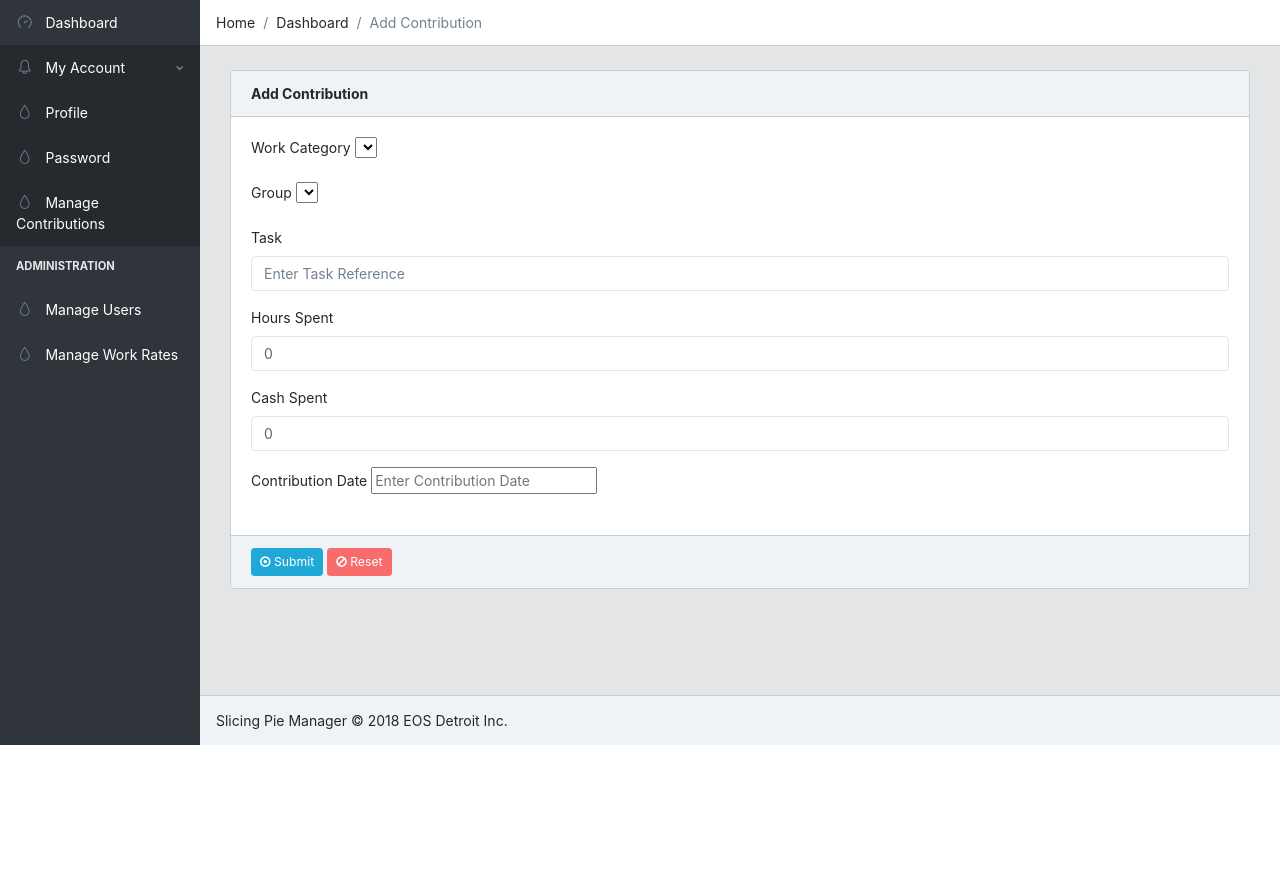
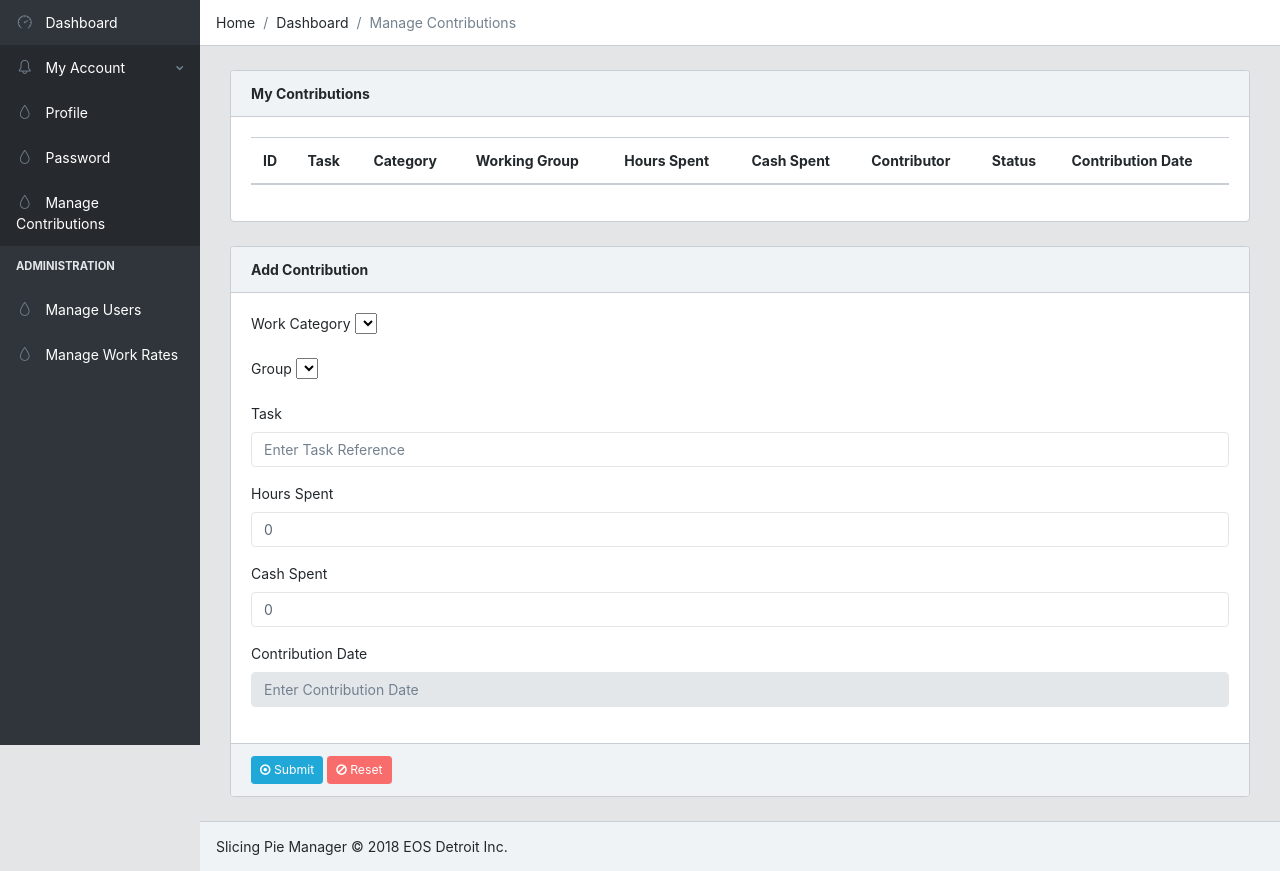
Before and after one commit to eosdetroit/slicing_pie_manager, a Flask app: template app/templates/pages/create_contribution.html in a window 1280 px wide. Shown: the part 55-926 px from the top of the page. Before the commit the page ends 800 px from the top, so only its background shows below. Run offline with Flask 2, Linux system fonts and the light colour scheme; the template is opened without the code that fills it: values that come from a table or form of the project are taken from there, others are empty; parts of the project's set-up code (start-up, migrations or seed data) failed here and were passed over; some libraries are stand-ins or nearby versions.

Commit message:
Add table for the User's contributions

```diff
--- a/app/templates/pages/admin/create_work_rate.html
+++ b/app/templates/pages/admin/create_work_rate.html
@@ -7,14 +7,14 @@
   <ol class="breadcrumb">
     <li class="breadcrumb-item">Home</li>
     <li class="breadcrumb-item">Admin</li>
-    <li class="breadcrumb-item active">Create Work Rate</li>
+    <li class="breadcrumb-item active">Manage Work Rates</li>
   </ol>
   <div class="container-fluid">
     <div class="animated fadeIn">
       <div class="card ">
         <form action="" method="POST" class="form" role="form">
           <div class="card-header ">
-            <strong>Create Work Rate</strong>
+            <strong>Add Work Rate</strong>
           </div>
           {% if form.errors %}
             <ul class="errors">
--- a/app/templates/pages/create_contribution.html
+++ b/app/templates/pages/create_contribution.html
@@ -7,10 +7,47 @@
   <ol class="breadcrumb">
     <li class="breadcrumb-item">Home</li>
     <li class="breadcrumb-item">Dashboard</li>
-    <li class="breadcrumb-item active">Add Contribution</li>
+    <li class="breadcrumb-item active">Manage Contributions</li>
   </ol>
   <div class="container-fluid">
     <div class="animated fadeIn">
+      <div class="card ">
+        <div class="card-header">
+          <strong>My Contributions</strong>
+        </div>
+        <div class="card-body">
+          <table class="table">
+            <thead>
+              <tr>
+                <th scope="col">ID</th>
+                <th scope="col">Task</th>
+                <th scope="col">Category</th>
+                <th scope="col">Working Group</th>
+                <th scope="col">Hours Spent</th>
+                <th scope="col">Cash Spent</th>
+                <th scope="col">Contributor</th>
+                <th scope="col">Status</th>
+                <th scope="col">Contribution Date</th>
+              </tr>
+            </thead>
+            <tbody>
+              {% for contribution in contributions %}
+              <tr>
+                <th scope="row">{{ contribution.id }}</th>
+                <th scope="row">{{ contribution.task }}</th>
+                <td scope="row">{{ contribution.work_rate.category }}</td>
+                <td scope="row">{{ contribution.role.label }}</td>
+                <td scope="row">{{ contribution.hours_spent }}</td>
+                <th scope="row">{{ contribution.cash_spent }}</th>
+                <th scope="row">{{ contribution.user.email }}</th>
+                <th scope="row">{{ contribution.status }}</th>
+                <th scope="row">{{ contribution.contribution_date }}</th>
+              </tr>
+              {% endfor %}
+            </tbody>
+          </table>
+        </div>
+      </div>
       <div class="card ">
         <form action="" method="POST" class="form" role="form">
           <div class="card-header">
@@ -57,7 +94,7 @@
                 </div>
                 <div class="form-group ">
                   <label for="contribution_date">Contribution Date</label>
-                  <input type="datetime" class="flatpickr" class="form-control" id="contribution_date" name="contribution_date" placeholder="Enter Contribution Date" value="">
+                  <input type="datetime" class="flatpickr form-control" id="contribution_date" name="contribution_date" placeholder="Enter Contribution Date" value="">
                 </div>
           </div>
           <div class="card-footer ">
--- a/app/views/misc_views.py
+++ b/app/views/misc_views.py
@@ -28,6 +28,8 @@ def create_contribution_page():
     form = ContributionForm(request.form)
     form.work_rate.choices = [(rate.id, rate.category) for rate in WorkRate.query.all()]
     form.role.choices = [(group.id, group.name) for group in Role.query.filter(Role.name != "admin").all()]
+    contributions = (Contribution.query.filter(Contribution.user_id == current_user.id)
+                                      .order_by(Contribution.contribution_date.desc()).all())
     # TODO: save contribution object.
     if request.method == 'POST' and form.validate():
         contribution = Contribution(
@@ -41,7 +43,7 @@ def create_contribution_page():
         db.session.add(contribution)
         db.session.commit()
         return redirect(url_for('main.member_page'))
-    return render_template('pages/create_contribution.html', form=form)
+    return render_template('pages/create_contribution.html', form=form, contributions=contributions)
 
 
 # The Admin page is accessible to users with the 'admin' role
```
